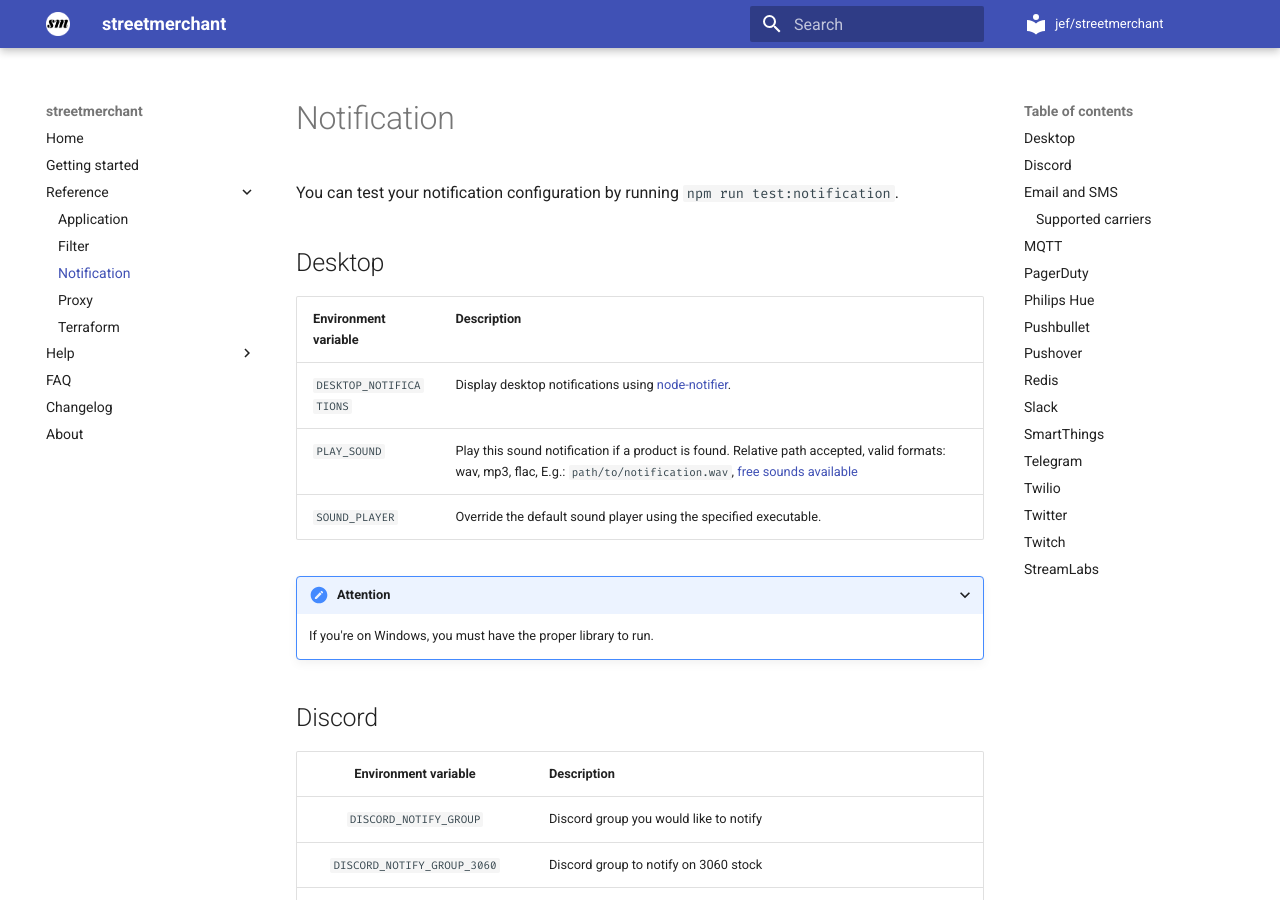
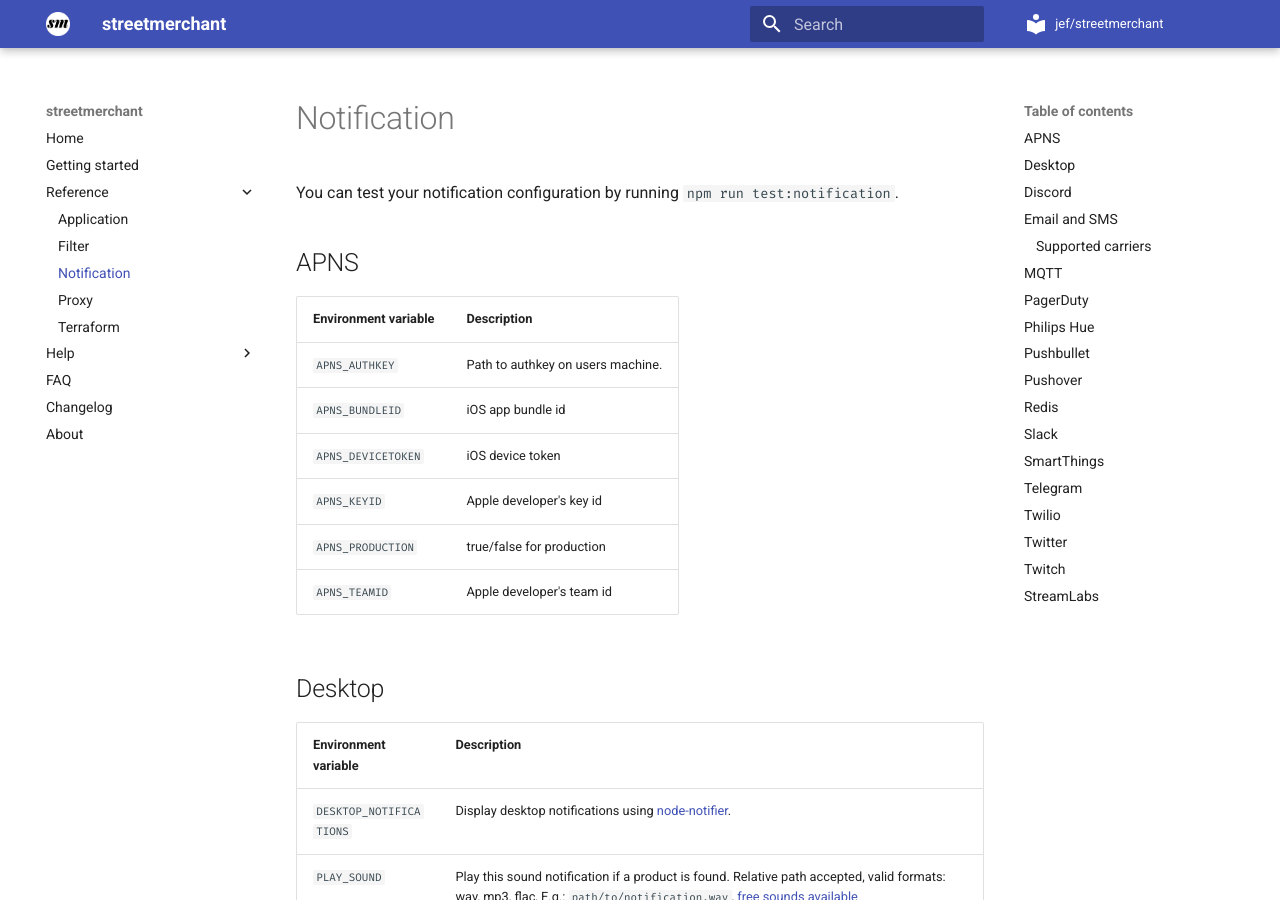
Before and after one commit to jef/streetmerchant, an MkDocs documentation site: the page built from docs/reference/notification.md, in a window 1280 px wide and 900 px high. Built offline with MkDocs 1.6.1 and Material for MkDocs 9.7.7, drawn with Linux system fonts in a browser that asks for light colours; emoji names are drawn with the system emoji font; comment, search, counter and statistics services are not loaded.

Commit message:
Updated docs

```diff
--- a/docs/reference/notification.md
+++ b/docs/reference/notification.md
@@ -1,6 +1,17 @@
 # Notification
 
 You can test your notification configuration by running `npm run test:notification`.
+
+## APNS
+
+| Environment variable | Description |
+|---|---|
+| `APNS_AUTHKEY` | Path to authkey on users machine. |
+| `APNS_BUNDLEID` | iOS app bundle id |
+| `APNS_DEVICETOKEN` | iOS device token|
+| `APNS_KEYID` | Apple developer's key id |
+| `APNS_PRODUCTION` | true/false for production |
+| `APNS_TEAMID` | Apple developer's team id |
 
 ## Desktop
 
```
